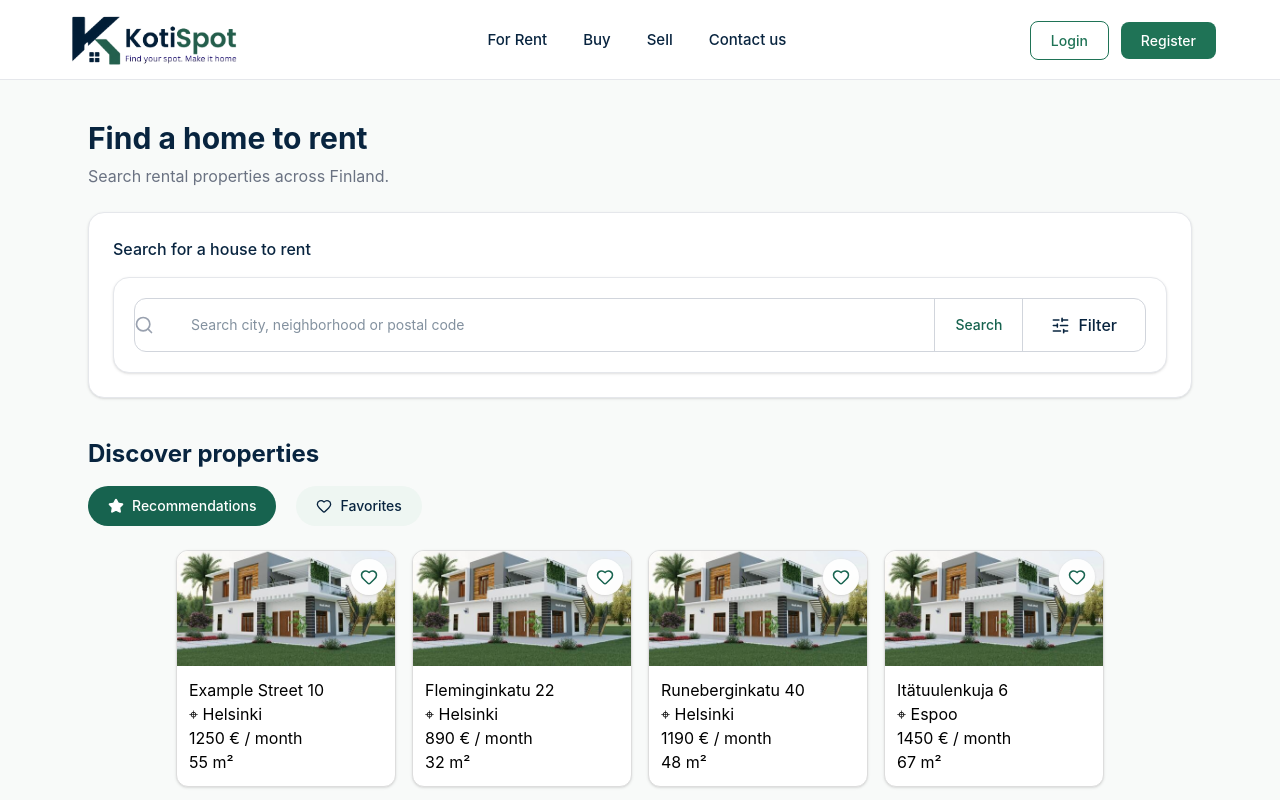
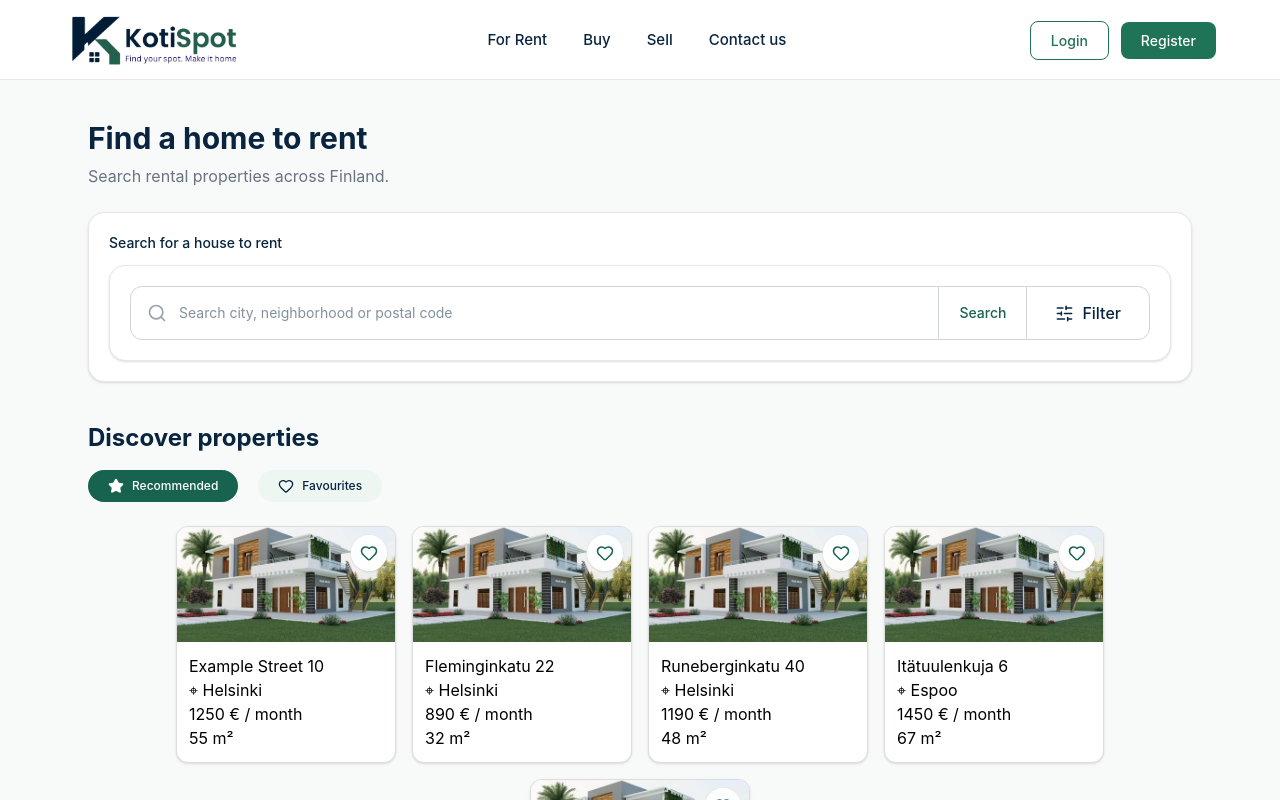
Before and after one commit to Hung-497/KotiSpot-sprint2, a React (Vite) app in the folder KotiSpot/: page /rent in a window 1280 px wide. Shown: the top 800 px of the page. Built offline with nearby package versions, Linux system fonts and the light colour scheme.

Commit message:
do more debugging

```diff
--- a/KotiSpot/src/components/Navbar.jsx
+++ b/KotiSpot/src/components/Navbar.jsx
@@ -1,6 +1,6 @@
 import { navLinks, authLinks } from "../../data";
 import logo from "../assets/KotiSpot_logo.png";
-import { Link } from "react-router-dom";
+import { Link, useNavigate } from "react-router-dom";
 import { useState } from "react";
 import { User, Heart, House, Settings, Bell, BriefcaseBusiness, ShieldCheck, LogOut } from "lucide-react";
 
@@ -8,12 +8,14 @@ import { User, Heart, House, Settings, Bell, BriefcaseBusiness, ShieldCheck, Log
 const Navbar = ({ isLoggedIn, onLogout }) => {
     const [isMenuOpen, setIsMenuOpen] = useState(false);
     const [showLogoutConfirm, setShowLogoutConfirm] = useState(false);
+    const navigate = useNavigate();
 
 
     const handleLogout = () => {
         setIsMenuOpen(false);
         setShowLogoutConfirm(false);
         onLogout();
+        navigate("/");
     };
 
     return (
--- a/KotiSpot/src/components/PropertySearch.jsx
+++ b/KotiSpot/src/components/PropertySearch.jsx
@@ -46,8 +46,11 @@ const PropertySearch = ({ properties, onResults, placeholder, compact = false })
 
     return (
         <div className={`relative ${compact ? "" : "rounded-2xl border border-gray-200 bg-white p-5 shadow-sm"}`}>
-            <div className={`flex ${compact ? "rounded-full bg-white p-2 shadow-md" : "overflow-hidden rounded-xl border border-gray-300"}`}>
-                <Search size={compact ? 18 : 20} className={compact ? "ml-3 text-gray-400" : "absolute left-5 top-1/2 -translate-y-1/2 text-gray-400"} />
+                <div className={`relative flex ${compact ? "rounded-full bg-white p-2 shadow-md" : "overflow-hidden rounded-xl border border-gray-300"}`}>
+                    <Search
+                        size={compact ? 18 : 20}
+                        className="absolute left-4 top-1/2 -translate-y-1/2 text-gray-400"
+                    />
                 <input
                     type="text"
                     value={search}
@@ -55,8 +58,8 @@ const PropertySearch = ({ properties, onResults, placeholder, compact = false })
                     onKeyDown={(event) => event.key === "Enter" && applyFilters()}
                     placeholder={placeholder}
                     className={compact
-                        ? "flex-1 px-4 py-2 text-sm text-[#08243f] outline-none"
-                        : "w-full py-4 pl-14 pr-4 text-sm text-[#08243f] outline-none"}
+                        ? "flex-1 px-4 py-2 pl-10 text-sm text-[#08243f] outline-none"
+                        : "w-full py-4 pl-12 pr-4 text-sm text-[#08243f] outline-none"}
                 />
                 <button type="button" onClick={applyFilters} className={compact
                     ? "rounded-full bg-[#17634f] px-5 py-2 text-sm font-medium text-white hover:bg-[#12503f]"
--- a/KotiSpot/src/pages/Buy.jsx
+++ b/KotiSpot/src/pages/Buy.jsx
@@ -7,6 +7,10 @@ import { useState } from "react";
 const Buy = ({ favorites, setFavorites }) => {
     const propertiesForSale = properties.filter((property) => property.listingType === "sale");
   const [visibleProperties, setVisibleProperties] = useState(propertiesForSale);
+  const [activeTab, setActiveTab] = useState("recommendations");
+  const displayedProperties = activeTab === "favorites"
+    ? visibleProperties.filter((property) => favorites.includes(property.id))
+    : visibleProperties;
 
     return (
     <div className="min-h-screen bg-[#f8faf9]">
@@ -51,49 +55,44 @@ const Buy = ({ favorites, setFavorites }) => {
           <div className="mt-5 flex items-center gap-3">
 
             <button
-              className="
-                flex items-center gap-2
-                rounded-full
-                bg-[#17634f]
-                px-5 py-2.5
-                text-sm font-medium
-                text-white
-              "
+              type="button"
+              onClick={() => setActiveTab("recommendations")}
+              className={
+                activeTab === "recommendations"
+                  ? "flex items-center gap-2 rounded-full bg-[#17634f] px-5 py-2 text-xs font-medium text-white"
+                  : "flex items-center gap-2 rounded-full bg-[#eef6f2] px-5 py-2 text-xs font-medium text-[#08243f]"
+              }
             >
-              <Star
-                size={16}
-                fill="currentColor"
-              />
-
-              Recommendations
+              <Star size={16} fill={activeTab === "recommendations" ? "currentColor" : "none"} />
+              Recommended
             </button>
 
             <button
-              className="
-                flex items-center gap-2
-                rounded-full
-                bg-[#eef6f2]
-                px-5 py-2.5
-                text-sm font-medium
-                text-[#08243f]
-                transition
-                hover:bg-[#dfeee7]
-              "
+              type="button"
+              onClick={() => setActiveTab("favorites")}
+              className={
+                activeTab === "favorites"
+                  ? "flex items-center gap-2 rounded-full bg-[#17634f] px-5 py-2 text-xs font-medium text-white"
+                  : "flex items-center gap-2 rounded-full bg-[#eef6f2] px-5 py-2 text-xs font-medium text-[#08243f]"
+              }
             >
-              <Heart size={18} />
-
-              Favorites
+              <Heart size={16} fill={activeTab === "favorites" ? "currentColor" : "none"} />
+              Favourites
             </button>
 
           </div>
         </div>
 
         <div>
-          <Properties
-            properties={visibleProperties}
-            favorites={favorites}
-            setFavorites={setFavorites}
-          />
+          {activeTab === "favorites" && displayedProperties.length === 0 ? (
+            <p>No favourite properties yet.</p>
+          ) : (
+            <Properties
+              properties={displayedProperties}
+              favorites={favorites}
+              setFavorites={setFavorites}
+            />
+          )}
         </div>
 
       </div>
--- a/KotiSpot/src/pages/Listings.jsx
+++ b/KotiSpot/src/pages/Listings.jsx
@@ -683,22 +683,7 @@ const Listings = ({ propertyListings, setPropertyListings }) => {
 
 
                 {/* BUTTONS */}
-                <div className="mt-6 flex justify-end gap-4">
-
-                    <button
-                        type="button"
-                        className="
-                            rounded-lg
-                            border border-gray-300
-                            bg-white
-                            px-8 py-3
-                            text-sm
-                            text-[#08243f]
-                        "
-                    >
-                        Save draft
-                    </button>
-
+                <div className="mt-6 flex justify-end">
                     <button
                         type="button"
                         onClick={addListing}
--- a/KotiSpot/src/pages/Rent.jsx
+++ b/KotiSpot/src/pages/Rent.jsx
@@ -7,6 +7,10 @@ import { useState } from "react";
 const Rent = ( {favorites, setFavorites} ) => {
     const forRentProperties = properties.filter((property) => property.listingType === "rent")
     const [visibleProperties, setVisibleProperties] = useState(forRentProperties);
+    const [activeTab, setActiveTab] = useState("recommendations");
+    const displayedProperties = activeTab === "favorites"
+      ? visibleProperties.filter((property) => favorites.includes(property.id))
+      : visibleProperties;
 
     return (
     <div className="Heading min-h-screen bg-[#f8faf9]">
@@ -20,9 +24,9 @@ const Rent = ( {favorites, setFavorites} ) => {
           Search rental properties across Finland.
         </p>
 
-        <div className="mt-6 rounded-2xl border border-gray-200 bg-white p-6 shadow-sm">
+        <div className="mt-6 rounded-2xl border border-gray-200 bg-white p-5 shadow-sm">
 
-          <p className="mb-4 font-medium text-[#08243f]">
+          <p className="mb-3 text-sm font-medium text-[#08243f]">
             Search for a house to rent
           </p>
 
@@ -42,45 +46,45 @@ const Rent = ( {favorites, setFavorites} ) => {
           <div className="mt-4 flex gap-5">
 
             <button
-              className="
-                flex items-center gap-2
-                rounded-full
-                bg-[#17634f]
-                px-5 py-2.5
-                text-sm font-medium
-                text-white
-              "
+              type="button"
+              onClick={() => setActiveTab("recommendations")}
+              className={
+                activeTab === "recommendations"
+                  ? "flex items-center gap-2 rounded-full bg-[#17634f] px-5 py-2 text-xs font-medium text-white"
+                  : "flex items-center gap-2 rounded-full bg-[#eef6f2] px-5 py-2 text-xs font-medium text-[#08243f]"
+              }
             >
-              <Star
-                size={16}
-                fill="currentColor"
-              />
-
-              Recommendations
+              <Star size={16} fill={activeTab === "recommendations" ? "currentColor" : "none"} />
+              Recommended
             </button>
 
 
-            <button className="flex items-center gap-2
-                rounded-full
-                bg-[#eef6f2]
-                px-5 py-2.5
-                text-sm font-medium
-                text-[#08243f]
-                transition
-                hover:bg-[#dfeee7]">
-              <Heart size={16} />
-              Favorites
+            <button
+              type="button"
+              onClick={() => setActiveTab("favorites")}
+              className={
+                activeTab === "favorites"
+                  ? "flex items-center gap-2 rounded-full bg-[#17634f] px-5 py-2 text-xs font-medium text-white"
+                  : "flex items-center gap-2 rounded-full bg-[#eef6f2] px-5 py-2 text-xs font-medium text-[#08243f]"
+              }
+            >
+              <Heart size={16} fill={activeTab === "favorites" ? "currentColor" : "none"} />
+              Favourites
             </button>
 
           </div>
         </div>
 
         <div className="Properties mt-6">
-          <Properties
-            properties={visibleProperties}
-            favorites={favorites}
-            setFavorites={setFavorites}
-          />
+          {activeTab === "favorites" && displayedProperties.length === 0 ? (
+            <p>No favourite properties yet.</p>
+          ) : (
+            <Properties
+              properties={displayedProperties}
+              favorites={favorites}
+              setFavorites={setFavorites}
+            />
+          )}
         </div>
 
       </div>
--- a/KotiSpot/src/pages/SellerDashboard.jsx
+++ b/KotiSpot/src/pages/SellerDashboard.jsx
@@ -42,7 +42,7 @@ const SellerDashboard = ({
     return (
         <div className="min-h-screen bg-[#f5f7f6] px-4 py-8 sm:px-6 lg:px-8">
             <div className="mx-auto max-w-7xl">
-                <section className="mb-8 grid gap-4 sm:grid-cols-2 xl:grid-cols-4">
+                <section className="mb-8 grid gap-4 sm:grid-cols-2 xl:grid-cols-3">
                     {[
                         {
                             label: "Total listings",
@@ -58,11 +58,6 @@ const SellerDashboard = ({
                             label: "For rent",
                             value: forRentCount,
                             accent: "bg-[#fff7e8] text-[#a46800]"
-                        },
-                        {
-                            label: "Status",
-                            value: propertyListings.length > 0 ? "Active" : "Draft",
-                            accent: "bg-[#f1f5f9] text-[#08243f]"
                         }
                     ].map((stat) => (
                         <div
```
